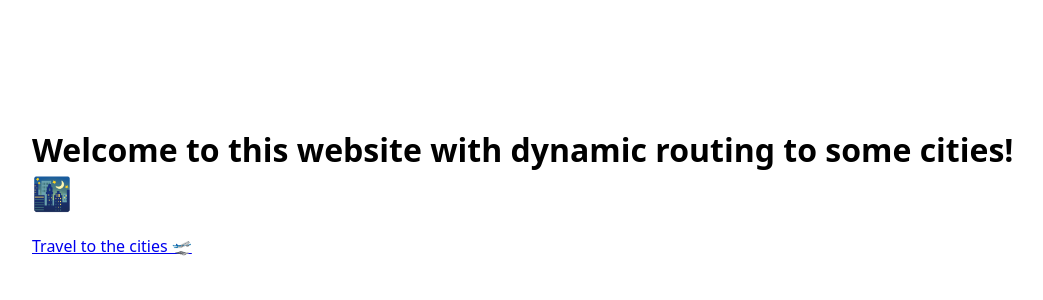
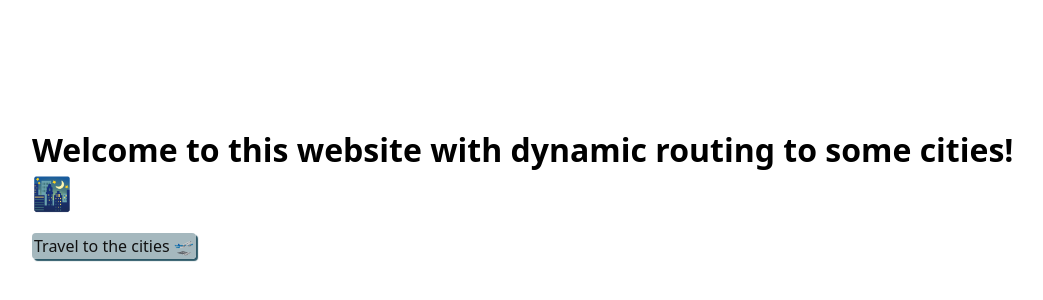
Before and after one commit to Miriam-Voelkl/self-directed-learning_cities-of-the-world, a Next.js app: page / in a window 1280 px wide. Shown: the top 300 px of the page, without its empty margins (96-1139 px from the left). Built offline with nearby package versions, Linux system fonts and the light colour scheme.

Commit message:
move StyledLink to components folder

```diff
--- a/pages/cities/[slug].js
+++ b/pages/cities/[slug].js
@@ -1,6 +1,6 @@
 import { useRouter } from "next/router";
 import { cities } from "@/lib/data";
-import Link from "next/link";
+import StyledLink from "./components/StyledLink";
 
 export default function City() {
   const router = useRouter();
@@ -20,7 +20,7 @@ export default function City() {
       </h1>
       <p>Population: {population} </p>
       <p>{description}</p>
-      <Link href="/cities">🚂 Travel back to all cities</Link>
+      <StyledLink href="/cities">🚂 Travel back to all cities</StyledLink>
     </>
   );
 }
--- /dev/null
+++ b/pages/cities/components/StyledLink/index.js
@@ -0,0 +1,28 @@
+import styled, { css } from "styled-components";
+import Link from "next/link";
+
+const StyledLink = styled(Link)`
+  text-decoration: none;
+  ${({ $isACity }) =>
+    $isACity &&
+    css`
+      font-weight: bold;
+      color: #0f5242;
+
+      &:hover {
+        color: #714b7d;
+      }
+    `}
+
+  ${({ $isACity }) =>
+    !$isACity &&
+    css`
+      color: #111;
+      background-color: #a5b8be;
+      padding: 2px;
+      border-radius: 4px;
+      box-shadow: 2px 2px 1px #2d5968;
+    `}
+`;
+
+export default StyledLink;
--- a/pages/index.js
+++ b/pages/index.js
@@ -1,10 +1,10 @@
-import Link from "next/link";
+import StyledLink from "./cities/components/StyledLink";
 
 export default function HomePage() {
   return (
     <>
       <h1>Welcome to this website with dynamic routing to some cities! 🌃</h1>
-      <Link href="/cities">Travel to the cities 🛫</Link>
+      <StyledLink href="/cities">Travel to the cities 🛫</StyledLink>
     </>
   );
 }
```
Also changed, not shown: pages/cities/index.js (+2 -26 lines).
